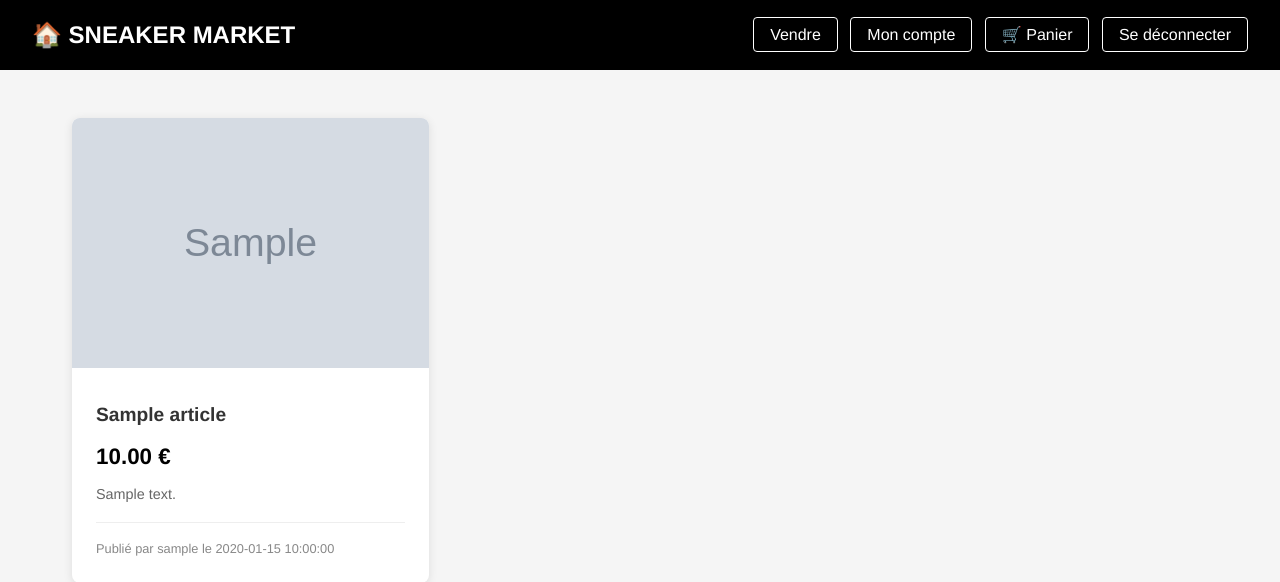
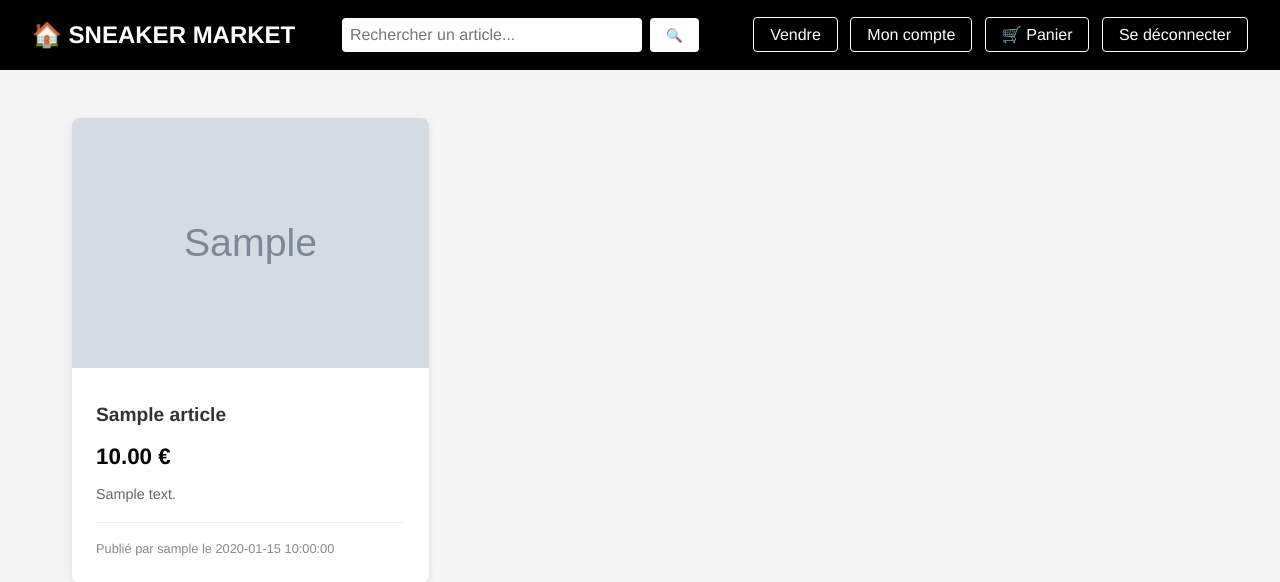
Before and after one commit to TerminaTorr45/php_exam, a PHP site: page /home.php in a window 1280 px wide. Shown: the top 582 px of the page. Run offline with PHP 8.4, Linux system fonts and the light colour scheme; tables that the repository leaves empty hold one stand-in row (values such as "Sample post"); grey boxes marked "Sample" are stand-in pictures.

Commit message:
feat : barre de recherche ajoutée

```diff
--- a/home.php
+++ b/home.php
@@ -21,13 +21,25 @@ if (isset($_SESSION['user_id'])) {
 }
 
 // Récupère les articles
+$search = isset($_GET['search']) ? trim($_GET['search']) : '';
 $query = "
     SELECT A.id, A.name, A.description, A.price, A.published_at, A.image_url, U.username AS author
     FROM Article A
     LEFT JOIN User U ON A.author_id = U.id
-    ORDER BY A.published_at DESC
+    WHERE 1=1
 ";
-$result = $mysqli->query($query);
+if (!empty($search)) {
+    $search_term = '%' . $mysqli->real_escape_string($search) . '%';
+    $query .= " AND (A.name LIKE ? OR A.description LIKE ?)";
+}
+$query .= " ORDER BY A.published_at DESC";
+
+$stmt = $mysqli->prepare($query);
+if (!empty($search)) {
+    $stmt->bind_param("ss", $search_term, $search_term);
+}
+$stmt->execute();
+$result = $stmt->get_result();
 ?>
 
 <!DOCTYPE html>
@@ -151,11 +163,43 @@ $result = $mysqli->query($query);
             font-size: 1.2rem;
             color: #666;
         }
+
+        .search-form {
+            display: flex;
+            gap: 0.5rem;
+            margin: 0 1rem;
+        }
+
+        .search-input {
+            padding: 0.5rem;
+            border: none;
+            border-radius: 4px;
+            width: 300px;
+            font-size: 1rem;
+        }
+
+        .search-button {
+            padding: 0.5rem 1rem;
+            background-color: white;
+            color: black;
+            border: none;
+            border-radius: 4px;
+            cursor: pointer;
+            transition: all 0.3s ease;
+        }
+
+        .search-button:hover {
+            background-color: #f0f0f0;
+        }
     </style>
 </head>
 <body>
 <header class="header">
     <h1>🏠 SNEAKER MARKET</h1>
+    <form class="search-form" method="GET" action="home.php">
+        <input type="text" name="search" class="search-input" placeholder="Rechercher un article..." value="<?php echo htmlspecialchars($search); ?>">
+        <button type="submit" class="search-button">🔍</button>
+    </form>
     <div>
         <a href="sell.php">Vendre</a>
         <a href="account.php">Mon compte</a>
```
